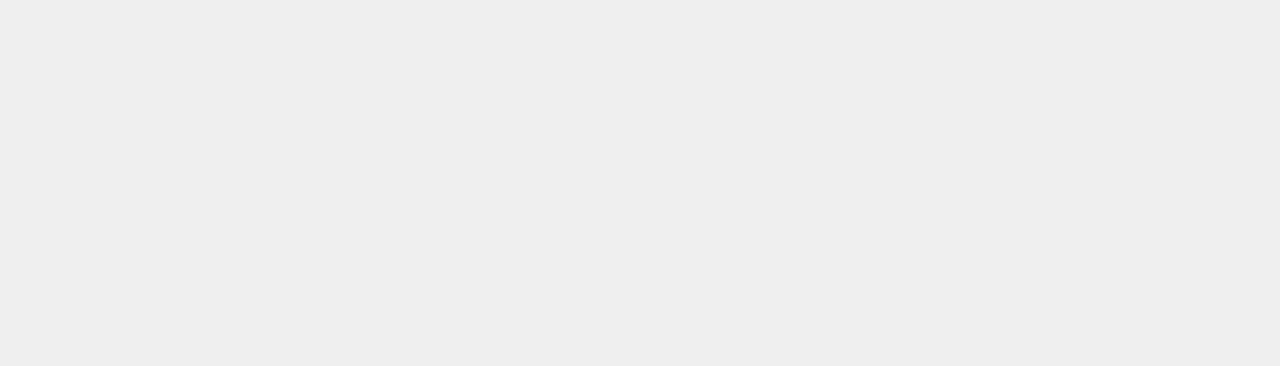
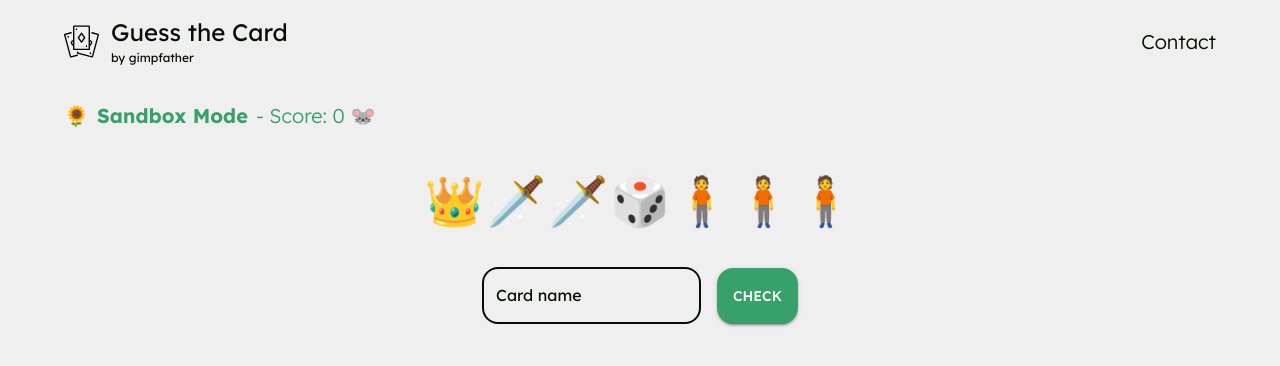
Before and after one commit to GimpFather/guess-the-card, a React (Vite) app: page /sandbox in a window 1280 px wide. Before the commit this address had no page. Shown: the top 366 px of the page. Built offline with nearby package versions, Linux system fonts and the light colour scheme.

Commit message:
Changing HeroPage and messing with game

```diff
--- a/src/AppRouting.tsx
+++ b/src/AppRouting.tsx
@@ -2,6 +2,8 @@ import { Route, Routes } from "react-router";
 import DefaultLayout from "./components/Layout/DefaultLayout";
 import HeroPage from "./components/Pages/HeroPage";
 import HeroLayout from "./components/Layout/HeroLayout";
+import SandboxPage from "./components/Pages/SandboxPage";
+import ChallengePage from "./components/Pages/ChallengePage";
 
 const AppRouting = () => {
   return (
@@ -10,7 +12,10 @@ const AppRouting = () => {
         <Route path="/" element={<HeroPage />} />
       </Route>
       <Route element={<DefaultLayout />}>
-        <Route path="/game" element={<HeroPage />} />
+        <Route path="/sandbox" element={<SandboxPage />} />
+      </Route>
+      <Route element={<DefaultLayout />}>
+        <Route path="/challenge" element={<ChallengePage />} />
       </Route>
     </Routes>
   );
--- /dev/null
+++ b/src/components/HeroPage.tsx/ModePreview.tsx
@@ -0,0 +1,99 @@
+import { Stack, Typography, useTheme } from "@mui/material";
+import { motion } from "framer-motion";
+import { FormattedMessage } from "react-intl";
+import { useNavigate } from "react-router";
+
+interface ModePreviewProps {
+  mode: "sandbox" | "challenge";
+}
+
+const ModePreview = ({ mode }: ModePreviewProps) => {
+  const { palette } = useTheme();
+  const navigate = useNavigate();
+
+  const isSandbox = mode === "sandbox";
+  const isChallenge = mode === "challenge";
+
+  const modeTitle = isSandbox
+    ? "HERO.MODE.SANDBOX.TITLE"
+    : "HERO.MODE.CHALLENGE.TITLE";
+  const modeDescription = isSandbox
+    ? "HERO.MODE.SANDBOX.DESCRIPTION"
+    : "HERO.MODE.CHALLENGE.DESCRIPTION";
+
+  const modeIcon = isSandbox ? "🌻" : "💢";
+
+  const modeColor = isSandbox ? palette.primary.main : palette.secondary.main;
+
+  const handleClick = () => {
+    navigate(`/${mode}`);
+  };
+
+  return (
+    <Stack
+      gap={1}
+      sx={{
+        padding: 2,
+        borderRadius: 4,
+        border: `3px solid ${modeColor}`,
+        maxWidth: 350,
+        cursor: "pointer",
+      }}
+      component={motion.div}
+      initial={{ opacity: 0, y: isSandbox ? 50 : -50 }}
+      animate={{ opacity: 1, y: 0 }}
+      transition={{ duration: 0.2, ease: "easeInOut" }}
+      whileHover={{ scale: 1.03, backgroundColor: modeColor, color: "white" }}
+      whileTap={{ scale: 0.99 }}
+      onClick={handleClick}
+    >
+      <Stack gap={1} direction="row" alignItems="center">
+        <Typography variant="h5" fontWeight={600}>
+          {modeIcon}
+        </Typography>
+        <Typography variant="h5" fontWeight={600}>
+          <FormattedMessage id={modeTitle} />
+        </Typography>
+      </Stack>
+      <Typography variant="body1">
+        <FormattedMessage id={modeDescription} />
+      </Typography>
+      <Stack gap={0.5} sx={{ marginTop: 3 }}>
+        {isChallenge && (
+          <>
+            <Typography variant="body2">
+              <FormattedMessage id="HERO.MODE.CHALLENGE.RULES.1" />
+            </Typography>
+            <Typography variant="body2">
+              <FormattedMessage id="HERO.MODE.CHALLENGE.RULES.2" />
+            </Typography>
+            <Typography variant="body2">
+              <FormattedMessage id="HERO.MODE.CHALLENGE.RULES.3" />
+            </Typography>
+            <Typography variant="body2">
+              <FormattedMessage id="HERO.MODE.CHALLENGE.RULES.4" />
+            </Typography>
+          </>
+        )}
+        {isSandbox && (
+          <>
+            <Typography variant="body2">
+              <FormattedMessage id="HERO.MODE.SANDBOX.RULES.1" />
+            </Typography>
+            <Typography variant="body2">
+              <FormattedMessage id="HERO.MODE.SANDBOX.RULES.2" />
+            </Typography>
+            <Typography variant="body2">
+              <FormattedMessage id="HERO.MODE.SANDBOX.RULES.3" />
+            </Typography>
+            <Typography variant="body2">
+              <FormattedMessage id="HERO.MODE.SANDBOX.RULES.4" />
+            </Typography>
+          </>
+        )}
+      </Stack>
+    </Stack>
+  );
+};
+
+export default ModePreview;
--- a/src/components/Layout/DefaultLayout.tsx
+++ b/src/components/Layout/DefaultLayout.tsx
@@ -6,7 +6,7 @@ const DefaultLayout = () => {
   return (
     <>
       <Navbar />
-      <Container maxWidth="xl" sx={{ paddingY: 2 }}>
+      <Container maxWidth="lg" sx={{ paddingY: 2 }}>
         <Outlet />
       </Container>
     </>
--- a/src/components/Layout/Navbar.tsx
+++ b/src/components/Layout/Navbar.tsx
@@ -1,12 +1,25 @@
 import { Container, Stack, Typography } from "@mui/material";
 import Cards from "../General/Cards";
 import { FormattedMessage } from "react-intl";
+import { useNavigate } from "react-router";
 
 const Navbar = () => {
+  const navigate = useNavigate();
+
+  const handleRedirectToHome = () => {
+    navigate("/");
+  };
+
   return (
     <Container maxWidth="lg" sx={{ padding: 2 }}>
       <Stack direction="row" justifyContent="space-between" alignItems="center">
-        <Stack gap={1.5} direction="row" alignItems="center">
+        <Stack
+          gap={1.5}
+          direction="row"
+          alignItems="center"
+          onClick={handleRedirectToHome}
+          sx={{ cursor: "pointer" }}
+        >
           <Cards fontSize="large" />
           <Stack>
             <Typography variant="h5" color="common.black">
--- /dev/null
+++ b/src/components/Pages/ChallengePage.tsx
@@ -0,0 +1,11 @@
+import { Stack, Typography } from "@mui/material";
+
+const ChallengePage = () => {
+  return (
+    <Stack>
+      <Typography variant="h1">ChallengePage</Typography>
+    </Stack>
+  );
+};
+
+export default ChallengePage;
--- a/src/components/Pages/HeroPage.tsx
+++ b/src/components/Pages/HeroPage.tsx
@@ -1,25 +1,25 @@
-import {
-  Box,
-  Button,
-  Stack,
-  Typography,
-  useMediaQuery,
-  useTheme,
-} from "@mui/material";
+import { Stack, Typography, useMediaQuery, useTheme } from "@mui/material";
 import { FormattedMessage } from "react-intl";
-import StackedCards from "../HeroPage.tsx/StackedCards";
 import EmojiSliderRow from "../HeroPage.tsx/EmojiSliderRow";
+import ModePreview from "../HeroPage.tsx/ModePreview";
+import { motion } from "framer-motion";
 
 const DashboardPage = () => {
   const { breakpoints } = useTheme();
   const isMobile = useMediaQuery(breakpoints.down("md"));
 
   return (
-    <Stack gap={5}>
+    <Stack
+      gap={5}
+      alignItems="center"
+      component={motion.div}
+      initial={{ opacity: 0 }}
+      animate={{ opacity: 1 }}
+      transition={{ duration: 0.3, ease: "easeInOut" }}
+    >
       <EmojiSliderRow />
       <Stack
         gap={isMobile ? 1 : 0.25}
-        alignItems="center"
         justifyContent="center"
         sx={{
           marginTop: 10,
@@ -38,23 +38,21 @@ const DashboardPage = () => {
           <FormattedMessage id="HERO.SUBTITLE" />
         </Typography>
       </Stack>
-      <Stack alignItems="center">
-        <Button
-          variant="contained"
-          color="primary"
-          size="large"
-          sx={{
-            padding: 2,
-            fontSize: "1.25rem",
-            borderRadius: "16px",
-          }}
-        >
-          <FormattedMessage id="HERO.BUTTON.START_CHALLANGE" />
-        </Button>
+      <Stack
+        direction={isMobile ? "column" : "row"}
+        gap={2}
+        sx={{ marginTop: 10 }}
+      >
+        <ModePreview mode="sandbox" />
+        <ModePreview mode="challenge" />
       </Stack>
-      <Box sx={{ paddingY: 5 }}>
-        <StackedCards />
-      </Box>
+      <Typography
+        variant="h6"
+        fontWeight={300}
+        sx={{ textAlign: "center", marginTop: 10 }}
+      >
+        <FormattedMessage id="HERO.INFO" />
+      </Typography>
     </Stack>
   );
 };
--- /dev/null
+++ b/src/components/Pages/SandboxPage.tsx
@@ -0,0 +1,20 @@
+import TitleAndScore from "../SandboxMode/TitleAndScore.tsx";
+import Riddle from "../SandboxMode/Riddle.tsx";
+import { Button, Stack, TextField } from "@mui/material";
+
+const SandboxPage = () => {
+  return (
+    <Stack gap={5}>
+      <TitleAndScore score={0} />
+      <Riddle riddle={["👑", "🗡️", "🗡️", "🎲", "🧍", "🧍", "🧍"]} />
+      <Stack direction="row" justifyContent="center" gap={2}>
+        <TextField label="Card name" />
+        <Button variant="contained" sx={{ borderRadius: 4 }}>
+          Check
+        </Button>
+      </Stack>
+    </Stack>
+  );
+};
+
+export default SandboxPage;
--- /dev/null
+++ b/src/components/SandboxMode/Riddle.tsx
@@ -0,0 +1,32 @@
+import { Stack, Typography } from "@mui/material";
+import { motion } from "framer-motion";
+
+interface RiddleProps {
+  riddle: string[];
+}
+
+const Riddle = ({ riddle }: RiddleProps) => {
+  return (
+    <Stack
+      direction="row"
+      alignItems="center"
+      justifyContent="center"
+      gap={0.25}
+    >
+      {riddle.map((line, index) => (
+        <Typography
+          component={motion.div}
+          key={index}
+          initial={{ opacity: 0, y: -100 }}
+          animate={{ opacity: 1, y: 0 }}
+          transition={{ duration: 0.5, delay: index * 0.15 }}
+          variant="h3"
+        >
+          {line}
+        </Typography>
+      ))}
+    </Stack>
+  );
+};
+
+export default Riddle;
--- /dev/null
+++ b/src/components/SandboxMode/TitleAndScore.tsx
@@ -0,0 +1,48 @@
+import { Stack, Typography, Tooltip, useTheme } from "@mui/material";
+import { FormattedMessage } from "react-intl";
+
+interface TitleAndScoreProps {
+  score: number;
+}
+
+const TitleAndScore = ({ score }: TitleAndScoreProps) => {
+  const { palette } = useTheme();
+
+  return (
+    <Tooltip
+      placement="right"
+      arrow
+      title={<FormattedMessage id="SANDBOX.SCORE.TOOLTIP" />}
+    >
+      <Stack
+        direction="row"
+        alignItems="center"
+        gap={1}
+        sx={{ width: "fit-content" }}
+      >
+        <Typography variant="h6" sx={{ color: palette.primary.main }}>
+          🌻
+        </Typography>
+        <Typography
+          variant="h6"
+          fontWeight={600}
+          sx={{ color: palette.primary.main }}
+        >
+          <FormattedMessage id="SANDBOX.TITLE" />
+        </Typography>
+        <Typography
+          variant="h6"
+          fontWeight={300}
+          sx={{ color: palette.primary.main }}
+        >
+          <FormattedMessage
+            id="SANDBOX.SCORE"
+            values={{ score, order: "🐭" }}
+          />
+        </Typography>
+      </Stack>
+    </Tooltip>
+  );
+};
+
+export default TitleAndScore;
--- a/src/coreFiles/en_EN.json
+++ b/src/coreFiles/en_EN.json
@@ -1,11 +1,28 @@
 {
   "TEST_KEY": "TEST_VALUE",
   "NAVBAR.TITLE": "Guess the Card",
-  "NAVBAR.BY": "by GimpFather",
+  "NAVBAR.BY": "by gimpfather",
   "NAVBAR.CONTACT": "Contact",
   "HERO.EMOJI.TITLE.1": "🤔👻💫🤺🥺🙏💀👉👈🙈🤴👸👃💣👀💟🙅‍♂️👼🧙🧜‍♂️🐵🐬🐧",
   "HERO.EMOJI.TITLE.2": "👣🦘🦃🦟🍔🏋️‍♀️🏇👄💬🥳😎🤑🥵🥶👉👌🧠👨‍💻🦱🍌🎡🎠🛸",
   "HERO.TITLE": "Guess the Card",
   "HERO.SUBTITLE": "Look at 2-4 different emojies that are someway connected with the Hearthstone card and guess the card name.",
-  "HERO.BUTTON.START_CHALLANGE": "💫 Start the Guessing Game 💬"
+  "HERO.BUTTON.START_CHALLANGE": "💫 Start the Guessing Game 💬",
+  "HERO.MODE.SANDBOX.TITLE": "Sandbox Mode",
+  "HERO.MODE.SANDBOX.DESCRIPTION": "There is no time limit—you can spend as much time as you want guessing the card name.",
+  "HERO.MODE.SANDBOX.RULES.1": "- There is no time limit.",
+  "HERO.MODE.SANDBOX.RULES.2": "- The card back shows which expansion the card comes from.",
+  "HERO.MODE.SANDBOX.RULES.3": "- Guessing the card correctly gives you 1 point.",
+  "HERO.MODE.SANDBOX.RULES.4": "- Using a hint costs nothing.",
+  "HERO.MODE.CHALLENGE.TITLE": "Challenge Mode",
+  "HERO.MODE.CHALLENGE.DESCRIPTION": "A more advanced mode for those who want to test their skills and better understand the guessing game.",
+  "HERO.MODE.CHALLENGE.RULES.1": "- You have 10 minutes to guess as many cards as possible.",
+  "HERO.MODE.CHALLENGE.RULES.2": "- The card back shows which expansion the card comes from.",
+  "HERO.MODE.CHALLENGE.RULES.3": "- Guessing the card correctly gives you 10 points.",
+  "HERO.MODE.CHALLENGE.RULES.4": "- Using a hint will cost you 5 points.",
+  "HERO.INFO": "Leaving the page will reset the game. The score is just for fun.",
+  "SANDBOX.TITLE": "Sandbox Mode",
+  "SANDBOX.SCORE": "- Score: {score} {order}",
+  "SANDBOX.SCORE.TOOLTIP": "Look at him going.",
+  "SANDBOX.GAME.TITLE": "The riddle goes:"
 }
--- a/src/coreFiles/theme.ts
+++ b/src/coreFiles/theme.ts
@@ -7,11 +7,11 @@ import "@fontsource/lexend/700.css";
 const palette = {
   primary: {
     main: "#38A169",
-    light: "#68D391", // Lighter green
-    dark: "#2F855A", //
+    light: "#68D391",
+    dark: "#2F855A",
   },
   secondary: {
-    main: "#E53E3E",
+    main: "#d32f2f",
   },
   background: {
     default: "#efefef",
@@ -51,14 +51,7 @@ export const defaultTheme = createTheme({
     MuiFormLabel: {
       styleOverrides: {
         root: {
-          color: palette.common.white,
-        },
-      },
-    },
-    MuiInputAdornment: {
-      styleOverrides: {
-        root: {
-          color: palette.common.white,
+          color: palette.common.black,
         },
       },
     },
@@ -67,46 +60,5 @@ export const defaultTheme = createTheme({
         autoComplete: "off",
       },
     },
-    MuiDialog: {
-      styleOverrides: {
-        paper: {
-          borderRadius: "16px",
-        },
-      },
-    },
-    MuiButton: {
-      styleOverrides: {
-        root: {
-          borderRadius: "16px",
-          textTransform: "none",
-          fontSize: "1rem",
-        },
-      },
-      variants: [
-        {
-          props: { variant: "outlined" },
-          style: {
-            color: palette.primary.main,
-            border: `2px solid ${palette.primary.main}`,
-          },
-        },
-        {
-          props: { variant: "text" },
-          style: {
-            ":hover": {
-              backgroundColor: "unset",
-            },
-          },
-        },
-        {
-          props: { variant: "contained", color: "primary" },
-          style: {
-            ":hover": {
-              backgroundColor: palette.primary.dark,
-            },
-          },
-        },
-      ],
-    },
   },
 });
```
Also changed, not shown: src/components/HeroPage.tsx/RulesDialog.tsx (added, +28 -0 lines).
